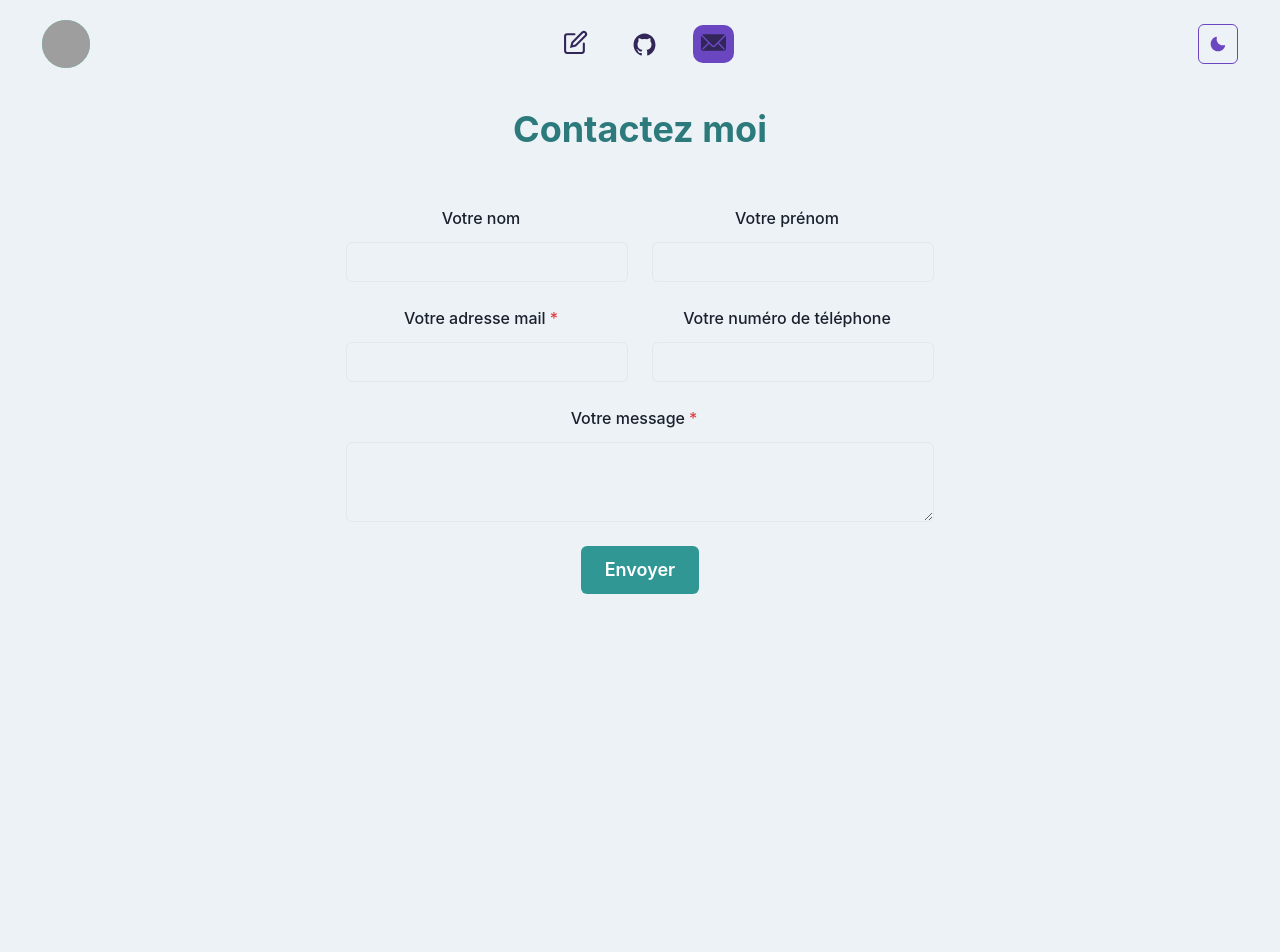
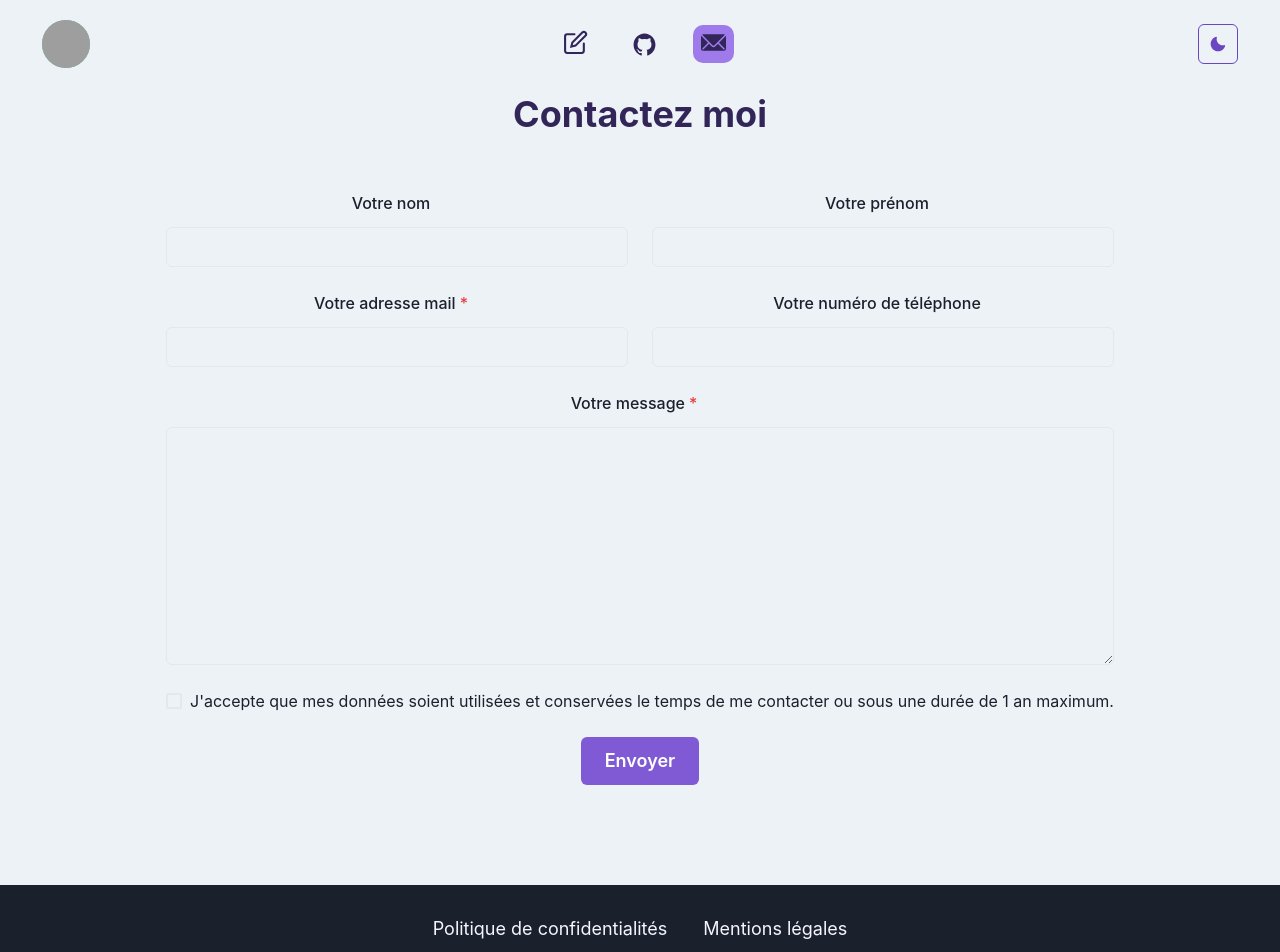
Before and after one commit to Tuvedunyel/tuvedunyel-portfolio, a React (Vite) app: page /contactez-moi in a window 1280 px wide. Shown: the top 952 px of the page. Before the commit the page ends 800 px from the top, so only its background shows below. Built offline with nearby package versions, Linux system fonts and the light colour scheme; grey boxes are pictures that could not be loaded.

Commit message:
few changes

```diff
--- a/package.json
+++ b/package.json
@@ -16,6 +16,7 @@
     "@chakra-ui/react": "^1.8.8",
     "@emotion/react": "^11.9.0",
     "@emotion/styled": "^11.8.1",
+    "@fontsource/inter": "^4.5.7",
     "@reduxjs/toolkit": "^1.8.1",
     "axios": "^0.27.2",
     "framer-motion": "^6.3.2",
--- a/src/App.css
+++ b/src/App.css
@@ -38,6 +38,23 @@ a.active {
   border-radius: 10px;
 }
 
+.chakra-ui-light a.active {
+  background: #9F7AEA;
+}
+
 a:hover {
   text-decoration: none !important;
 }
+
+ul {
+  display: flex;
+  gap: 2em;
+  list-style: none;
+  padding: 0;
+  margin: 0;
+  font-size: 18px;
+}
+
+footer {
+  margin-top: 5rem;
+}
--- a/src/App.tsx
+++ b/src/App.tsx
@@ -10,6 +10,7 @@ import { AnimatePresence } from 'framer-motion'
 import Contact from './components/layouts/Contact'
 import Politiques from './components/layouts/Politiques'
 import Mentions from './components/layouts/Mentions'
+import Footer from './components/Footer'
 
 const App: FC<{ pageProps: string }> = ({ pageProps }: { pageProps: string }) => {
   const location = useLocation();
@@ -37,6 +38,7 @@ const App: FC<{ pageProps: string }> = ({ pageProps }: { pageProps: string }) =>
             </Routes>
           </AnimatePresence>
         </Container>
+        <Footer />
       </Container>
     </Chakra>
   )
--- a/src/components/Footer.tsx
+++ b/src/components/Footer.tsx
@@ -1,22 +1,36 @@
-import React, { FC } from 'react';
-import { Flex, Center, Link } from '@chakra-ui/react';
-import { Link as ReachLink } from 'react-router-dom';
+import React, { FC } from 'react'
+import {
+  Flex,
+  Center,
+  Link,
+  Container,
+  useColorModeValue
+} from '@chakra-ui/react'
+import { Link as ReachLink } from 'react-router-dom'
 
 const Footer: FC = () => {
   return (
     <footer>
+      <Container maxW="100%" bg={ useColorModeValue('gray.800', 'gray.200') } pt={30} pb={30}>
         <Flex>
-                <Center>
+          <Center w="100%">
             <ul>
               <li>
-                            <Link as={ReachLink} to='/politique'>Politique de confidentialités</Link>
+                <Link as={ReachLink} to="/politique" color={ useColorModeValue('#F4F5FF', '#322659') }>
+                  Politique de confidentialités
+                </Link>
               </li>
-                        <li><Link as={ReachLink} to='mentions'>Mentions légales</Link></li>
+              <li>
+                <Link as={ReachLink} to="mentions" color={ useColorModeValue( '#F4F5FF', '#322659' ) }>
+                  Mentions légales
+                </Link>
+              </li>
             </ul>
           </Center>
         </Flex>
+      </Container>
     </footer>
-    );
-};
+  )
+}
 
-export default Footer;
+export default Footer
--- a/src/components/layouts/Contact.tsx
+++ b/src/components/layouts/Contact.tsx
@@ -10,7 +10,9 @@ import {
   Input,
   GridItem,
   Textarea,
-  Button
+  Button,
+  Flex,
+  Checkbox
 } from '@chakra-ui/react'
 import { ChangeEvent, useRef, useState } from 'react'
 import Transition from '../Transition'
@@ -22,6 +24,7 @@ const Contact = () => {
   const [phoneNumber, setPhoneNumber] = useState('')
   const [message, setMessage] = useState('')
   const [isSubmitting, setIsSubmitting] = useState(false)
+  const [isConsent, setIsConsent] = useState(false)
   const form = useRef({
     lastName: '',
     firstName: '',
@@ -32,9 +35,9 @@ const Contact = () => {
 
   return (
     <Transition>
-      <Container maxW="6xl" mt={10}>
+      <Container maxW="6xl" mt={25}>
         <Center>
-          <Heading as="h1" color={useColorModeValue('teal.600', 'teal.300')}>
+          <Heading as="h1" color={useColorModeValue('purple.900', 'teal.300')}>
             Contactez moi
           </Heading>
         </Center>
@@ -101,6 +104,7 @@ const Contact = () => {
                   <Textarea
                     id="message"
                     size="md"
+                    rows={10}
                     value={message}
                     onChange={(e: ChangeEvent<HTMLTextAreaElement>) =>
                       setMessage(e.target.value)
@@ -110,18 +114,39 @@ const Contact = () => {
               </GridItem>
               <GridItem colSpan={2}>
                 <Center>
+                  <FormControl isRequired>
+                    <Checkbox
+                      id="consent"
+                      colorScheme={useColorModeValue('purle', 'teal')}
+                      isChecked={isConsent}
+                      onChange={(e: ChangeEvent<HTMLInputElement>) =>
+                        setIsConsent(e.target.checked)
+                      }
+                    >
+                      J'accepte que mes données soient utilisées et conservées le temps de me contacter ou sous une durée de 1 an maximum.
+                    </Checkbox>
+                  </FormControl>
+                </Center>
+              </GridItem>
+              <GridItem colSpan={2}>
+                <Center>
                   {isSubmitting ? (
                     <Button
                       isLoading
                       loadingText="Envoie..."
-                      colorScheme="teal"
+                      colorScheme={useColorModeValue('purple', 'teal')}
                       variant="solid"
                       size="lg"
                     >
                       Envoyer
                     </Button>
                   ) : (
-                    <Button colorScheme="teal" variant="solid" size="lg" type='submit'>
+                    <Button
+                      colorScheme={useColorModeValue('purple', 'teal')}
+                      variant="solid"
+                      size="lg"
+                      type="submit"
+                    >
                       Envoyer
                     </Button>
                   )}
--- a/src/components/layouts/Mentions.tsx
+++ b/src/components/layouts/Mentions.tsx
@@ -1,9 +1,12 @@
-import { Heading } from '@chakra-ui/react';
+import { Heading, useColorModeValue } from '@chakra-ui/react';
 import React, { FC } from 'react';
+import Transition from '../Transition';
 
 const Mentions: FC = () => {
     return (
-        <Heading as='h1'>Mentions légales</Heading>
+        <Transition>
+            <Heading as='h1' color={useColorModeValue('purple.900', 'teal.300')}>Mentions légales</Heading>
+        </Transition>
     );
 };
 
--- a/src/components/layouts/Politiques.tsx
+++ b/src/components/layouts/Politiques.tsx
@@ -1,9 +1,12 @@
 import React, { FC } from 'react';
-import { Heading } from '@chakra-ui/react';
+import { Heading, useColorModeValue } from '@chakra-ui/react';
+import Transition from '../Transition';
 
 const Politiques: FC = () => {
     return (
-        <Heading as='h1'>Politiques de confidentialités</Heading>
+        <Transition>
+            <Heading as='h1' color={ useColorModeValue('purple.900', 'teal.300') }>Politiques de confidentialités</Heading>
+        </Transition>
     )
 };
 
--- a/src/lib/theme.ts
+++ b/src/lib/theme.ts
@@ -5,6 +5,10 @@ const styles = {
   global: (props: any) => ({
     body: {
       bg: mode('#EDF2F7', '#1A202C')(props)
+    },
+    fonts: {
+      heading: 'Inter, sans-serif',
+      body: 'Inter, sans-serif'
     }
   })
 }
--- a/src/main.tsx
+++ b/src/main.tsx
@@ -3,12 +3,13 @@ import { createRoot } from 'react-dom/client'
 import { ChakraProvider } from '@chakra-ui/react'
 import App from './App'
 import { BrowserRouter } from 'react-router-dom'
+import theme from './lib/theme'
 
 const container = document.getElementById('root')
 const root = createRoot(container!)
 
 root.render(
-  <ChakraProvider>
+  <ChakraProvider theme={theme}>
     <BrowserRouter>
       <App />
     </BrowserRouter>
```
Also changed, not shown: 1 other file (tests, documents, lock files or other folders). Lines whose indentation alone changed are shown as unchanged.
